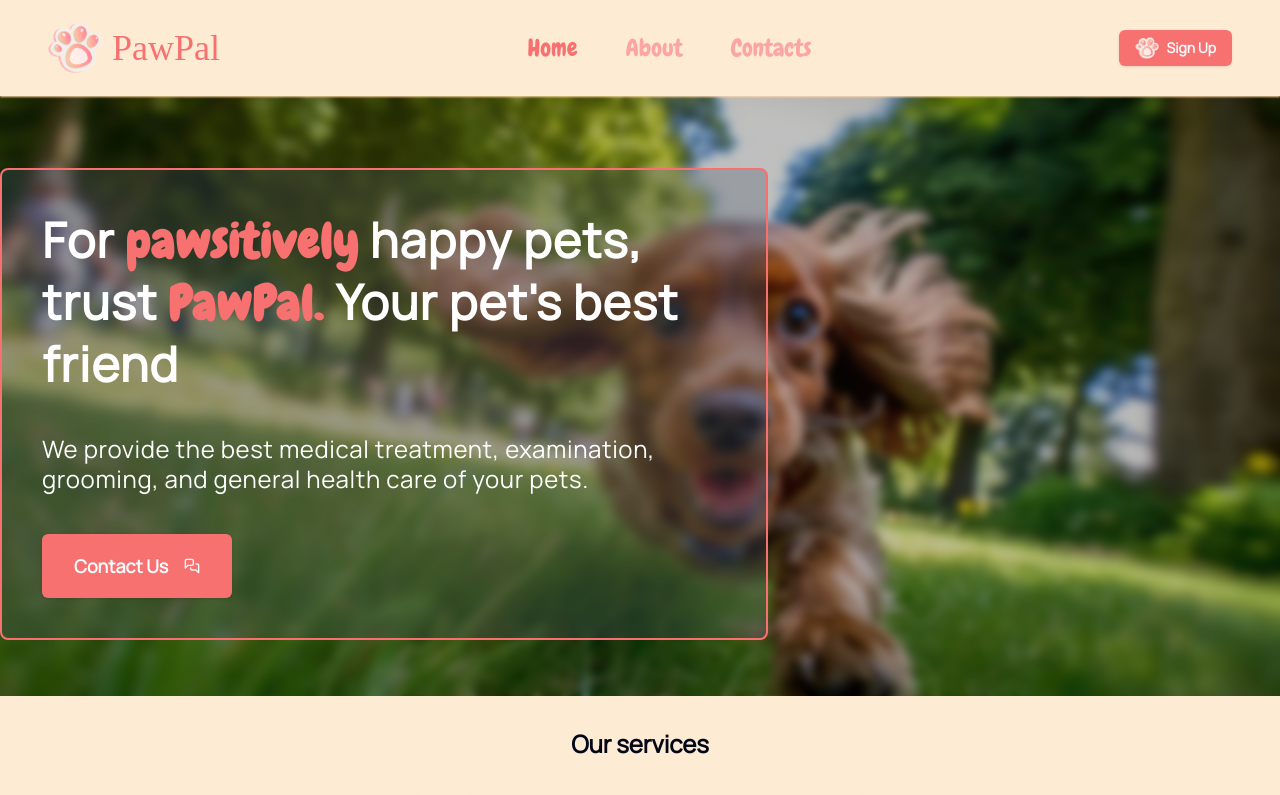
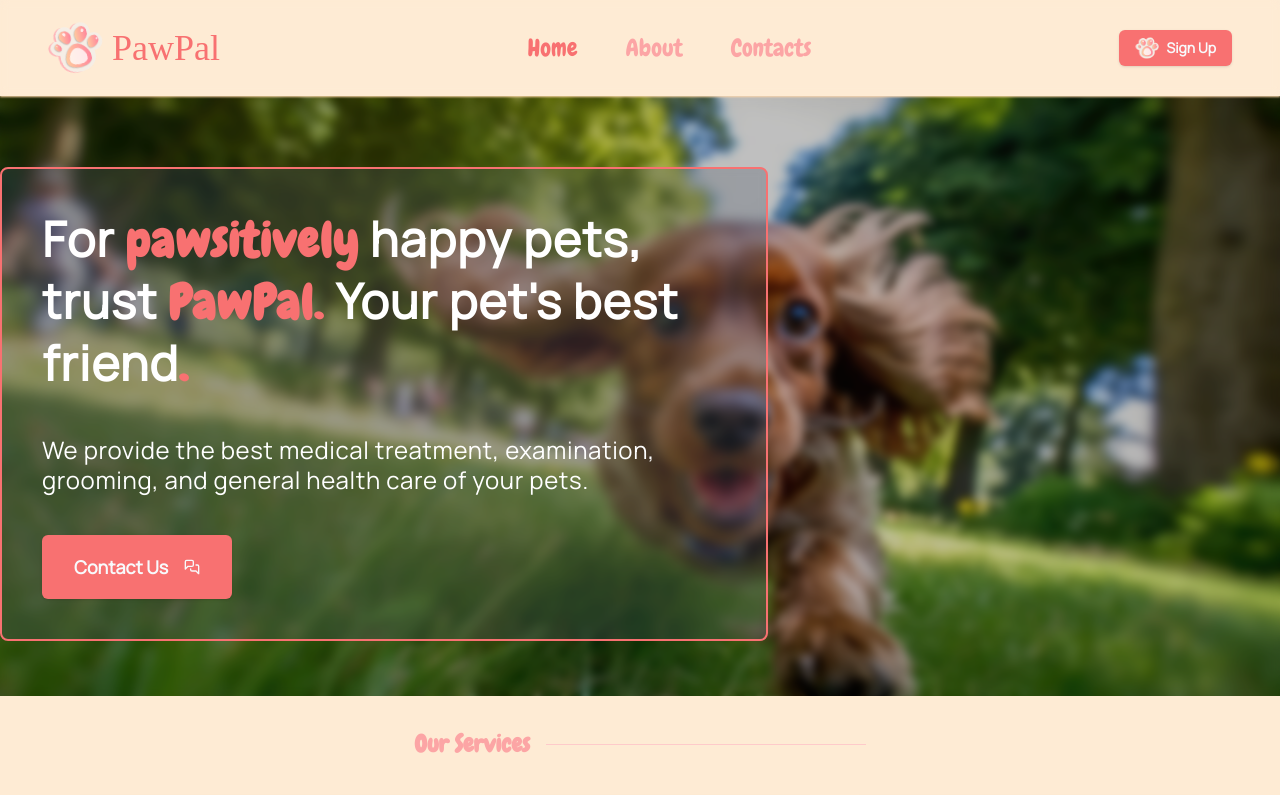
Before and after one commit to ShterionStamboliev/PawPal, a React (Vite) app in the folder frontend/: page / in a window 1280 px wide. Shown: the top 795 px of the page. Built offline with nearby package versions, Linux system fonts and the light colour scheme; a web font is replaced by a local one.

Commit message:
add Separator component and integrate into OurServices for improved layout

```diff
--- a/frontend/package.json
+++ b/frontend/package.json
@@ -11,6 +11,7 @@
   },
   "dependencies": {
     "@radix-ui/react-aspect-ratio": "^1.1.1",
+    "@radix-ui/react-separator": "^1.1.1",
     "@radix-ui/react-slot": "^1.1.1",
     "@tanstack/react-query": "^5.62.15",
     "class-variance-authority": "^0.7.1",
--- a/frontend/src/components/Hero/Hero.tsx
+++ b/frontend/src/components/Hero/Hero.tsx
@@ -35,6 +35,7 @@
                             PawPal.{' '}
                         </span>
                         Your pet's best friend
+                        <span className='font-chewy text-red-400'>.</span>
                     </h1>
                     <p className='text-2xl tracking-wide leading-tight font-manrope'>
                         We provide the best medical treatment, examination,
--- a/frontend/src/components/OurServices/OurServices.tsx
+++ b/frontend/src/components/OurServices/OurServices.tsx
@@ -6,12 +6,18 @@
     CarouselNext,
     CarouselPrevious,
 } from '../ui/carousel';
+import { Separator } from '../ui/separator';
 
 const OurServices = () => {
     return (
         <section className='flex flex-col items-center justify-center bg-orange-200/50'>
-            <div className='my-8 font-manrope font-semibold text-2xl'>
-                <h2>Our services</h2>
+            <div className='my-8 flex items-center justify-center w-full max-w-6xl'>
+                <h2 className='font-chewy  capitalize text-red-300 font-semibold text-2xl whitespace-nowrap'>
+                    Our services
+                </h2>
+                <div className='w-[20rem] ml-4'>
+                    <Separator className='bg-red-200' />
+                </div>
             </div>
             <Carousel
                 opts={{
--- /dev/null
+++ b/frontend/src/components/ui/separator.tsx
@@ -0,0 +1,29 @@
+import * as React from "react"
+import * as SeparatorPrimitive from "@radix-ui/react-separator"
+
+import { cn } from "@/lib/utils"
+
+const Separator = React.forwardRef<
+  React.ElementRef<typeof SeparatorPrimitive.Root>,
+  React.ComponentPropsWithoutRef<typeof SeparatorPrimitive.Root>
+>(
+  (
+    { className, orientation = "horizontal", decorative = true, ...props },
+    ref
+  ) => (
+    <SeparatorPrimitive.Root
+      ref={ref}
+      decorative={decorative}
+      orientation={orientation}
+      className={cn(
+        "shrink-0 bg-border",
+        orientation === "horizontal" ? "h-[1px] w-full" : "h-full w-[1px]",
+        className
+      )}
+      {...props}
+    />
+  )
+)
+Separator.displayName = SeparatorPrimitive.Root.displayName
+
+export { Separator }
```
Also changed, not shown: 1 other file (tests, documents, lock files or other folders).
